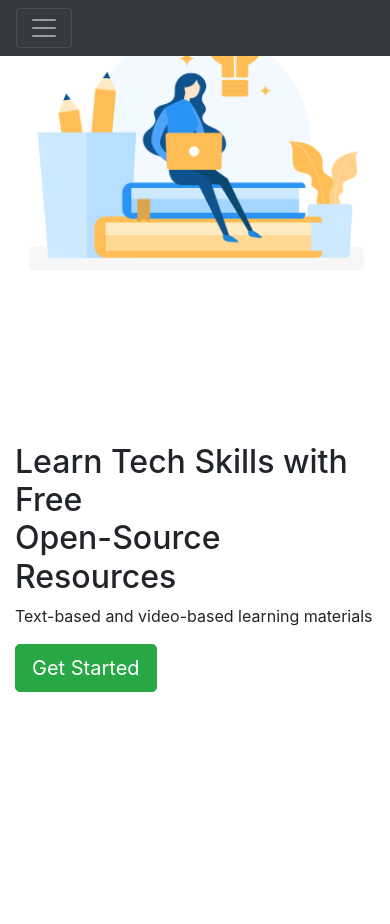
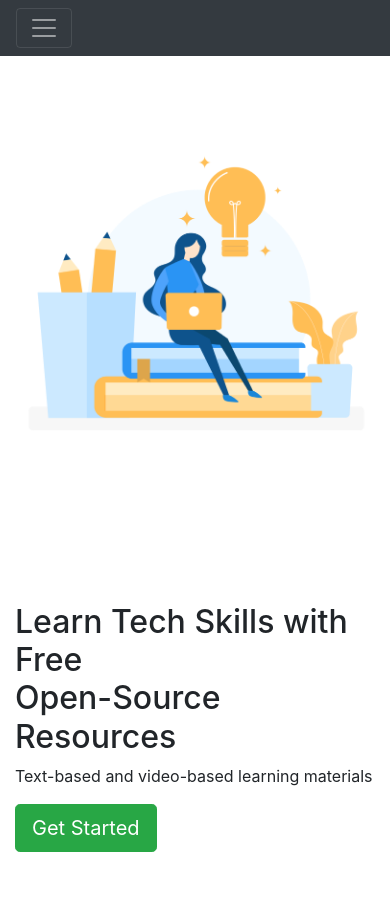
Before and after one commit to ovezovs/Open-Source-Library, a Python web app: template flask-app/templates/index.html in a window 390 px wide. Before the commit the page ends 692 px from the top, so only its background shows below. Run offline with Jinja, Linux system fonts and the light colour scheme; the template is opened without the code that fills it, so the values that code supplies are empty; some libraries are stand-ins or nearby versions.

Commit message:
made landing page more responsive for mobile

```diff
--- a/flask-app/static/style.css
+++ b/flask-app/static/style.css
@@ -1,4 +1,8 @@
-
+@media screen and (max-width: 767px) {
+    #landing-page {
+        margin-top: 80px;
+    }
+}
 
 #item-card:hover {
     -webkit-box-shadow: -1px 9px 40px -12px rgba(0,0,0,0.75);
--- a/flask-app/templates/catalog/resources.html
+++ b/flask-app/templates/catalog/resources.html
@@ -12,7 +12,7 @@
             {% elif tracks %}
                 Learning Tracks
             {% elif user_catalog %}
-                Welcome!
+                Your Resources
             {% endif %}
         {% endblock %}</h1>
     </div>
--- a/flask-app/templates/index.html
+++ b/flask-app/templates/index.html
@@ -54,11 +54,6 @@
             </li>
           </ul>
 
-          <!-- <form class="form-inline" action="#">
-            <input class="form-control mr-sm-2" type="text" placeholder="Search">
-            <button class="btn btn-success" type="submit">Search</button>
-          </form> -->
-
           <ul class="navbar-nav ">
             {% if g.user %}
               <li class="nav-item"><a class="nav-link" href="/catalog">Your Resources</a></li>
@@ -79,7 +74,7 @@
       {% endfor %}
 
       {% block content %}
-          <div class="container" id="landing-page" style="margin-top: -80px;">
+        <div class="container" id="landing-page">
           <div class="row" style="height: 100vh;">
             <div class="col-md-6 align-items-center">
               <div>
```
Lines whose indentation alone changed are shown as unchanged.
